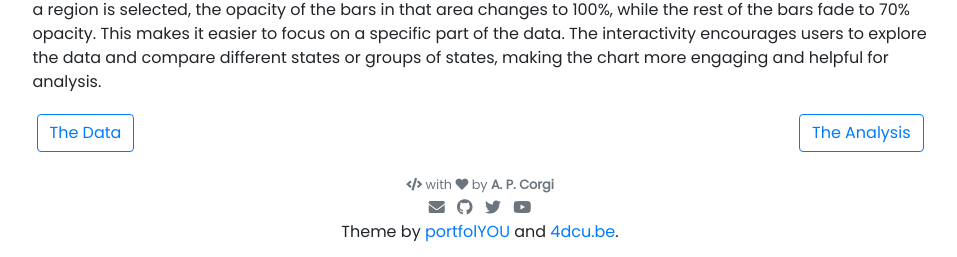
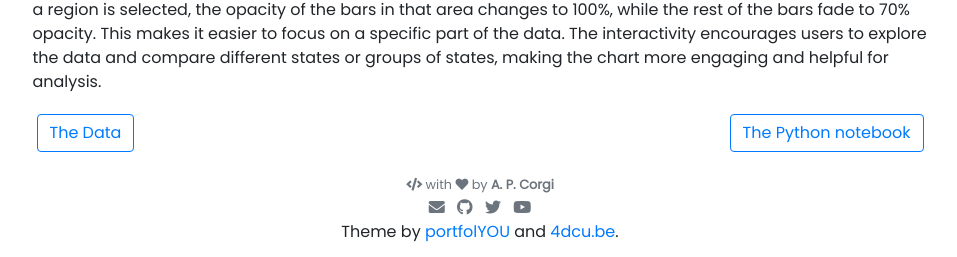
Before and after one commit to minglunchen/minglunchen.github.io, a Jekyll site: the page built from _projects/hw6.md, in a window 1280 px wide and 900 px high, scrolled down 1751 px. Shown: the part 640-897 px from the top of the window, without its empty margins (160-1117 px from the left). Built offline with Jekyll 4.4.1, drawn with Linux system fonts in a browser that asks for light colours; nearby versions of some CDN libraries.

Commit message:
Update hw6.md

```diff
--- a/_projects/hw6.md
+++ b/_projects/hw6.md
@@ -63,5 +63,5 @@ The chart is interactive, meaning users can select a region of states along the
 </div>
 
 <div class="right">
-{% include elements/button.html link="https://github.com/minglunchen/minglunchen.github.io/blob/main/python_notebooks/Workbook.ipynb" text="The Analysis" %}
+{% include elements/button.html link="https://github.com/minglunchen/minglunchen.github.io/blob/main/python_notebooks/Workbook.ipynb" text="The Python notebook" %}
 </div>
```
